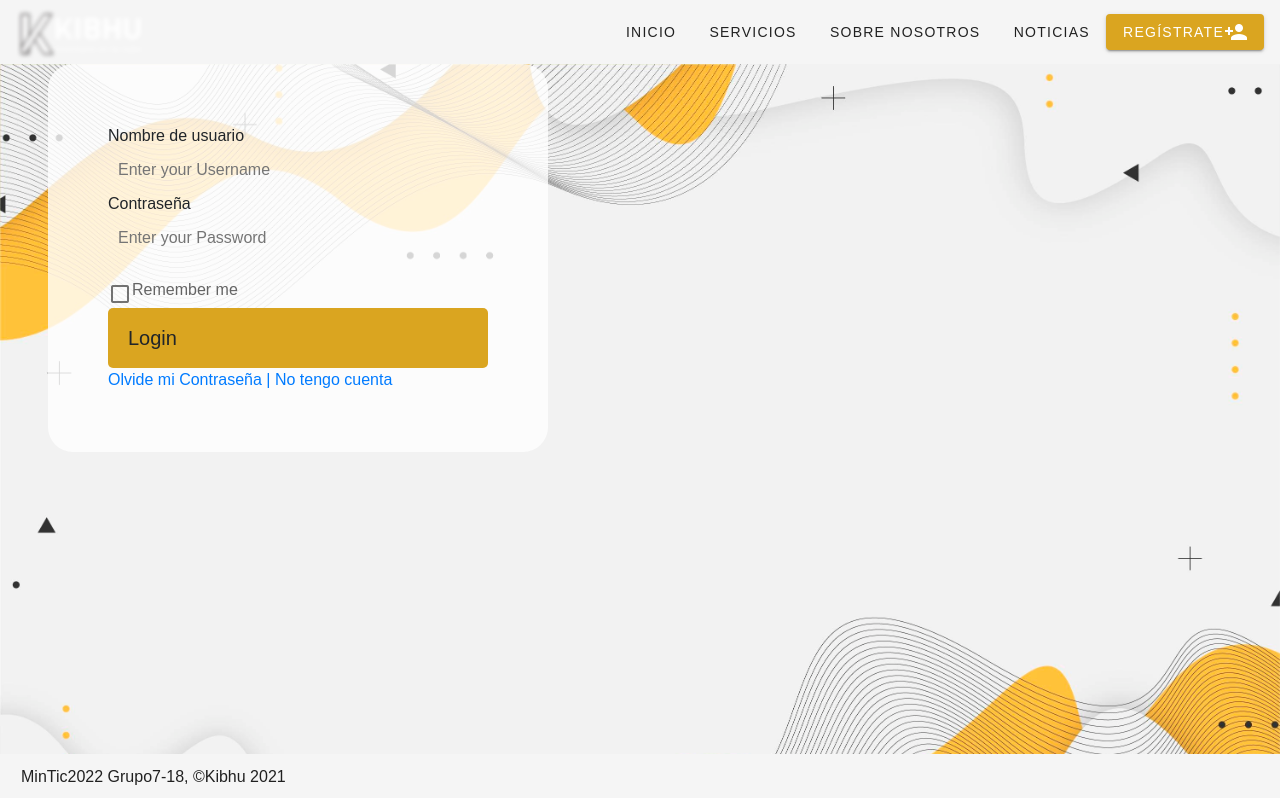
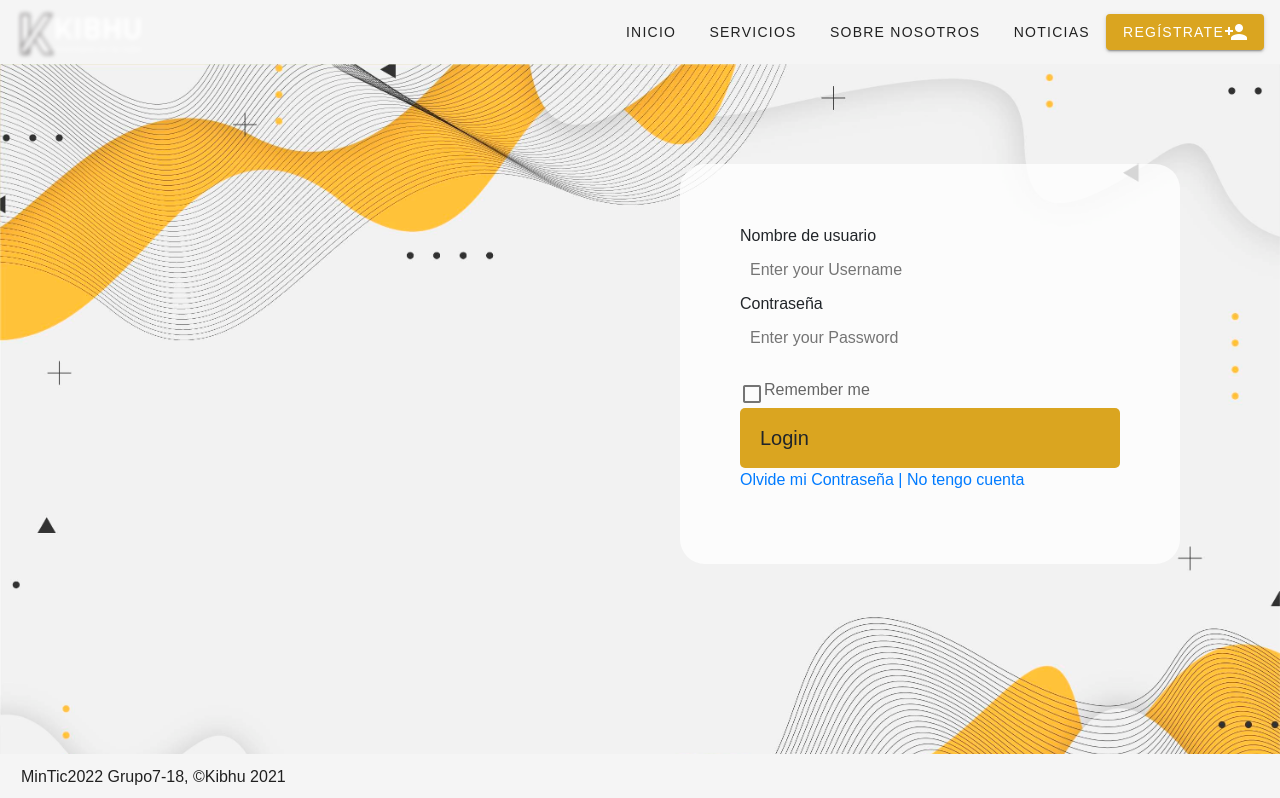
Before and after one commit to Acosticahub/VueGrupo7-18, a Vue app in the folder Frontend/kibhu/: page / in a window 1280 px wide. Shown: the top 798 px of the page. Built offline with nearby package versions, Linux system fonts and the light colour scheme.

Commit message:
Login mas rico....

```diff
--- a/Frontend/kibhu/src/components/Web/LoginHome.vue
+++ b/Frontend/kibhu/src/components/Web/LoginHome.vue
@@ -32,7 +32,11 @@
   padding: 60px;
   border-radius: 25px;
   background-color:rgba(255, 255, 255, 0.8);
-
+  position: absolute;
+  top: 100px;
+  right: 100px;
+  width: 500px;
+  height: 400px;
 
 }
 
@@ -88,7 +92,7 @@ p {
   background-image: url("../../assets/FondoLogin.jpg");
   background-size: cover;
   width: 100%;
-  height: 800px;
+  height: 750px;
   margin: 0;
 }
 
```
